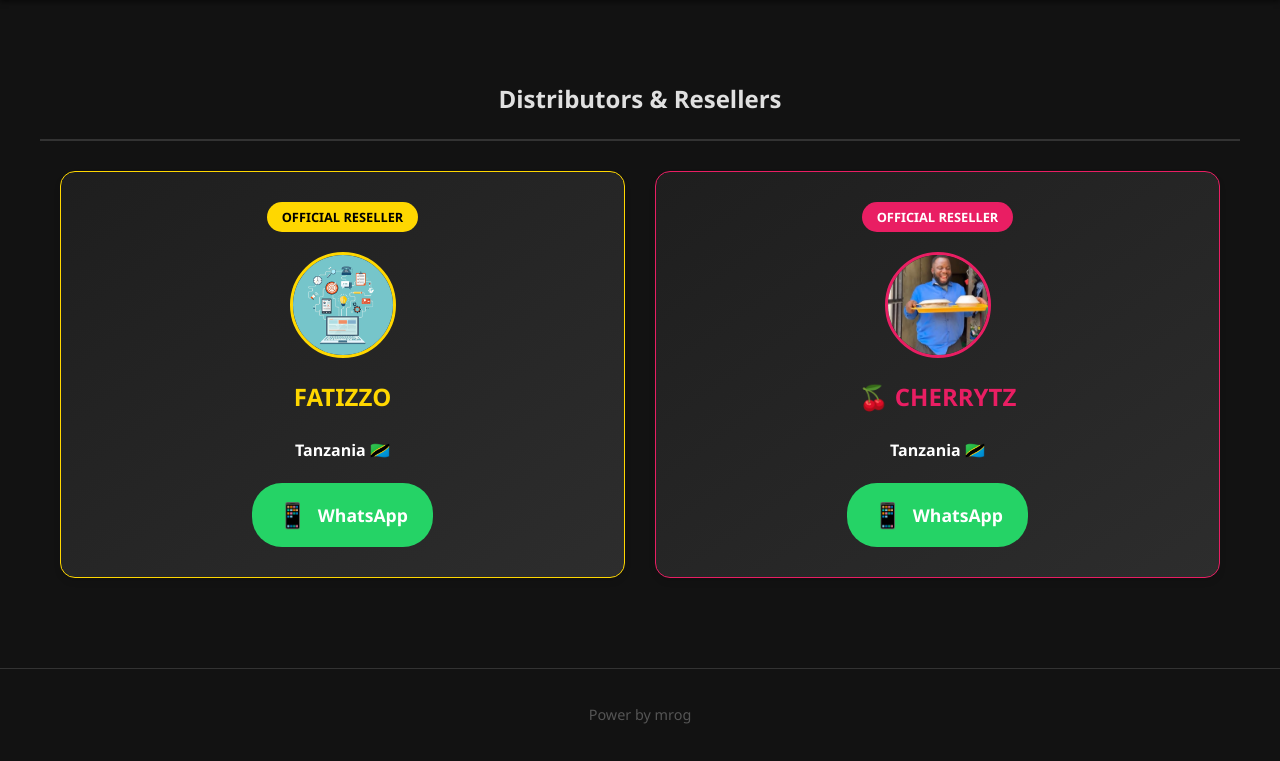
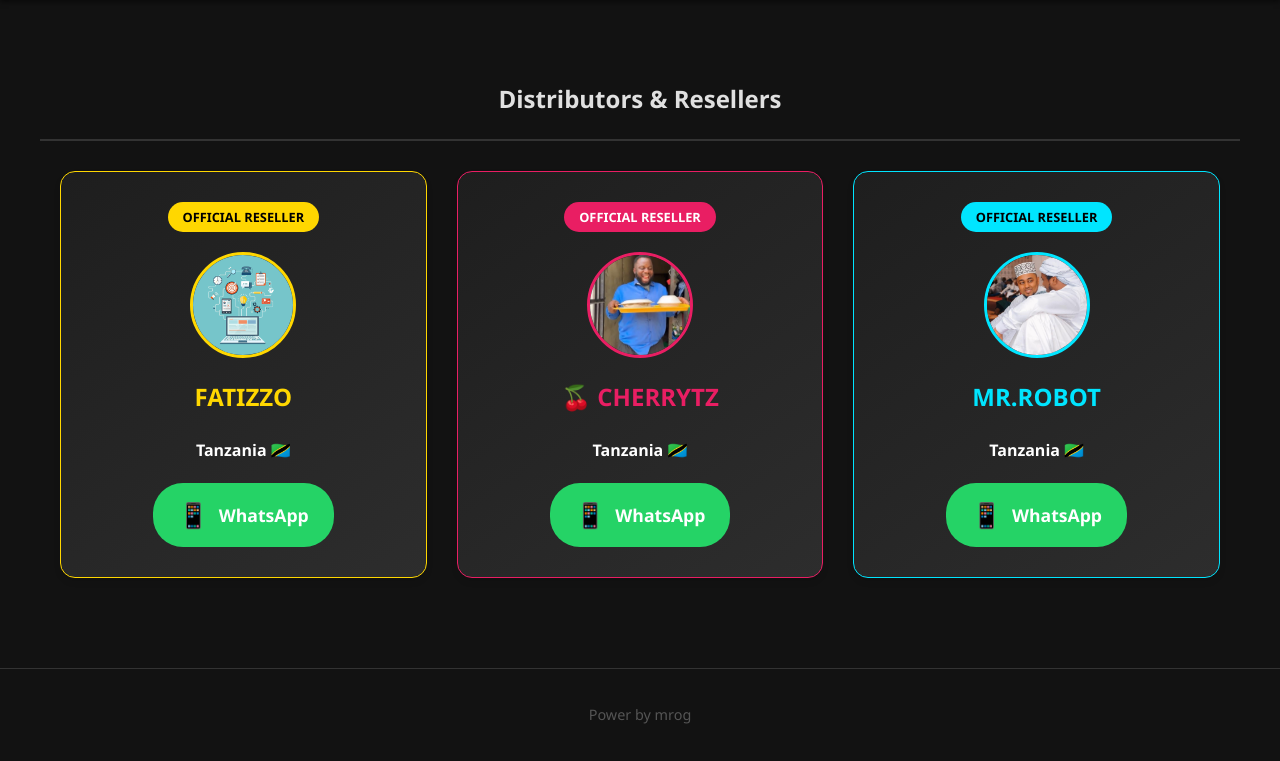
Before and after one commit to mbarakaligwema-png/mr-og-tool, a FastAPI app: page /resellers in a window 1280 px wide. Shown: the part 68-829 px from the top of the page. Run offline with FastAPI, Linux system fonts and the light colour scheme.

Commit message:
Add Reseller MR.ROBOT to Website

```diff
--- a/server/templates/resellers.html
+++ b/server/templates/resellers.html
@@ -48,6 +48,25 @@
             </a>
         </div>
 
+        <!-- Reseller 3: MR.ROBOT -->
+        <div class="card"
+            style="background: linear-gradient(145deg, #1e1e1e, #2d2d2d); padding: 30px; border-radius: 15px; border: 1px solid #00E5FF; text-align: center; transition: transform 0.3s ease;">
+            <div
+                style="background: #00E5FF; color: black; font-weight: bold; padding: 5px 15px; border-radius: 20px; display: inline-block; margin-bottom: 20px; font-size: 0.8em;">
+                OFFICIAL RESELLER</div>
+
+            <img src="{{ url_for('static', path='mr_robot.jpg') }}" alt="MR.ROBOT"
+                style="width: 100px; height: 100px; border-radius: 50%; object-fit: cover; border: 3px solid #00E5FF; margin-bottom: 15px; display: block; margin-left: auto; margin-right: auto;">
+
+            <h2 style="color: #00E5FF; margin-bottom: 10px;">MR.ROBOT</h2>
+            <h4 style="color: #fff; margin-bottom: 20px;">Tanzania 🇹🇿</h4>
+            <a href="https://wa.me/255759505513?text=Hello%2C%20I%20want%20to%20activate%20MR%20OG%20TOOL%20License"
+                target="_blank"
+                style="display: inline-flex; align-items: center; justify-content: center; background: #25D366; color: white; padding: 12px 25px; border-radius: 30px; text-decoration: none; font-weight: bold; font-size: 1.1em; transition: background 0.2s;">
+                <span style="font-size: 1.4em; margin-right: 10px;">📱</span> WhatsApp
+            </a>
+        </div>
+
     </div>
 </div>
 {% endblock %}
```
Also changed, not shown: server/static/mr_robot.jpg (added), 1 other file.
